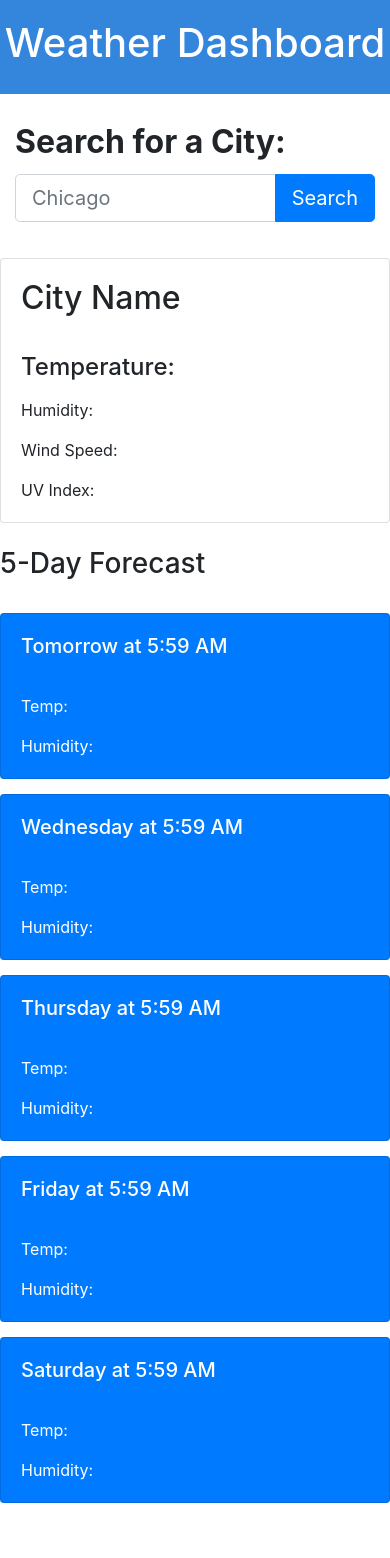
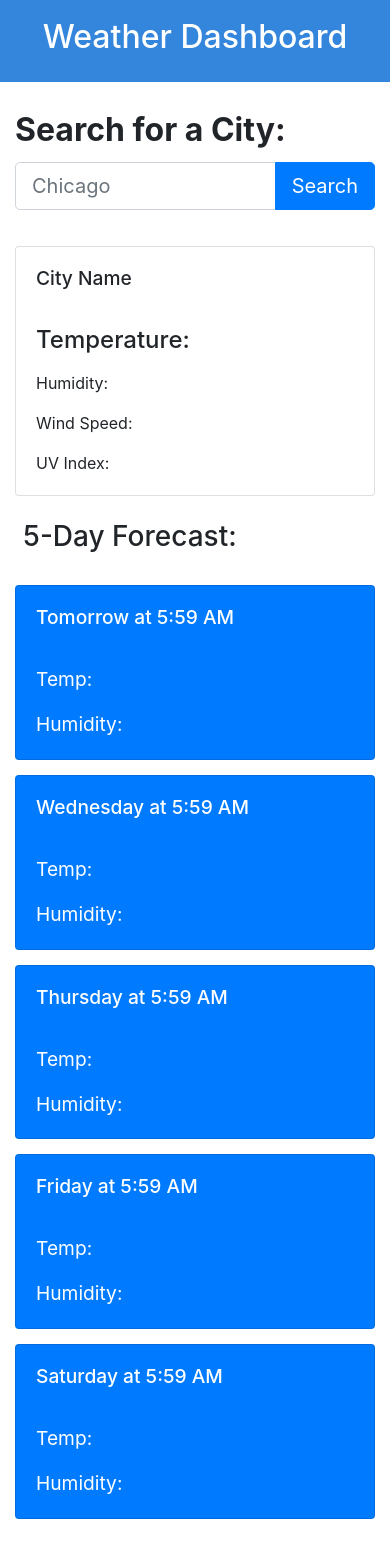
Before and after one commit to rsg71/Weather-App, a plain HTML site: page index.html in a window 390 px wide. Before the commit the page ends 1518 px from the top, so only its background shows below. Drawn offline with nearby package versions, Linux system fonts and the light colour scheme; no server answers.

Commit message:
reformatted for mobile responsiveness

```diff
--- a/index.html
+++ b/index.html
@@ -27,15 +27,13 @@
     <div class="container-fluid">
 
 
-        <div class="row">
+        <div class="row mb-5">
             <!-- aside (search bar and city list) -->
             <div class="col-lg-3">
-                <aside>
-
                 <label class="city-search">Search for a City:</label>
                 <div class="input-group input-group-lg mb-3">
-                        <input type="text" id="city-input" class="form-control" placeholder="Chicago"
-                            aria-label="Chicago" aria-describedby="button-addon2">
+                    <input type="text" id="city-input" class="form-control" placeholder="Chicago" aria-label="Chicago"
+                        aria-describedby="button-addon2">
                     <div class="input-group-append">
                         <button id="search-button" class="btn btn-primary" type="button"
                             id="button-addon2">Search</button>
@@ -43,12 +41,12 @@
                 </div>
                 <div class="list-group" id="button-list">
                 </div>
+            </div>
 
-                </aside>
-            </div>
             <!-- city and five day forecast -->
             <div class="col-lg-8">
                 <div class="row">
+                    <div class="col">
                         <div class="card big-card">
                             <div class="card-body">
                                 <h2 class="card-title" id="city-name">
@@ -61,27 +59,19 @@
                             </div>
                         </div>
                     </div>
-
-                <br>
-
-                <div class="row five-day-forecast">
-                    <h3>5-Day Forecast</h3>
                 </div>
 
                 <br>
 
+                <div class="row ml-2">
+                    <h3>5-Day Forecast:</h3>
+                </div>
+                <br>
 
-                <div class="row forecasted-days">
-                    <div class="card-deck" style="width:100%;">
-                        <!-- <div class="card">
-                            <img src="..." class="card-img-top" alt="...">
-                            <div class="card-body">
-                                <h5 class="card-title">Card title</h5>
-                                <p class="card-text">This is a longer card with supporting text below as a natural
-                                    lead-in to additional content. This content is a little bit longer.</p>
-                                <p class="card-text"><small class="text-muted">Last updated 3 mins ago</small></p>
-                            </div>
-                        </div> -->
+
+                <div class="row">
+                    <div class="col">
+                        <div class="card-deck">
                             <div class="card bg-primary text-white">
                                 <div class="card-body">
                                     <h5 class="card-title" id="DayAhead1"></h5>
@@ -123,57 +113,21 @@
                                 </div>
                             </div>
                         </div>
+
                     </div>
 
-                <!-- <div class="row forecasted-days card-deck">
-                    <div class="card text-white bg-primary mb-3 ">
-                        <div class="card-header" id="DayAhead1"></div>
-                        <div class="card-body">
-                            <img id="weatherLogoDay1">
-                            <p class="card-text forecast-temp Temp1">Temp:</p>
-                            <p class="card-text forecast-humidity Hum1">Humidity:</p>
-                        </div>
                 </div>
 
-                    <div class="card text-white bg-primary mb-3 ">
-                        <div class="card-header" id="DayAhead2"></div>
-                        <div class="card-body">
-                            <img id="weatherLogoDay2">
-                            <p class="card-text forecast-temp Temp2">Temp:</p>
-                            <p class="card-text forecast-humidity Hum2">Humidity:</p>
-                        </div>
             </div>
 
-                    <div class="card text-white bg-primary mb-3 ">
-                        <div class="card-header" id="DayAhead3"></div>
-                        <div class="card-body">
-                            <img id="weatherLogoDay3">
-                            <p class="card-text forecast-temp Temp3">Temp:</p>
-                            <p class="card-text forecast-humidity Hum3">Humidity:</p>
-                        </div>
+            <div class="col-lg-1">
+
             </div>
 
-                    <div class="card text-white bg-primary mb-3 ">
-                        <div class="card-header" id="DayAhead4"></div>
-                        <div class="card-body">
-                            <img id="weatherLogoDay4">
-                            <p class="card-text forecast-temp Temp4">Temp:</p>
-                            <p class="card-text forecast-humidity Hum4">Humidity:</p>
-                        </div>
+
         </div>
 
-                    <div class="card text-white bg-primary mb-3 ">
-                        <div class="card-header" id="DayAhead5"></div>
-                        <div class="card-body">
-                            <img id="weatherLogoDay5">
-                            <p class="card-text forecast-temp Temp5">Temp:</p>
-                            <p class="card-text forecast-humidity Hum5">Humidity:</p>
-                        </div>
-                    </div>
-                </div> -->
-            </div>
-            <div class="col-lg-1"></div>
-        </div>
+
 
     </div>
 
--- a/style.css
+++ b/style.css
@@ -1,5 +1,4 @@
 .navbar {
-    width:100%;
     justify-content:center;
     background-color: rgba(10, 109, 214, 0.827) !important;
 }
@@ -12,9 +11,6 @@ form {
     margin-bottom:1rem;
 }
 
-.big-card {
-    width:100%;
-}
 
 .city-search {
     font-size:2rem;
@@ -23,8 +19,13 @@ form {
 
 
 
-.fas {
-    color:black;
+.card-deck p {
+    font-size: 0.8em
+}
+
+
+.card-title {
+    font-size: 15px;
 }
 
 #currentDay {
@@ -39,24 +40,24 @@ form {
     padding-left:4px;
 }
 
-
-.card-header {
-    font-size: .9rem;
-}
-
-
 .list-group {
     margin-bottom: 20px;
 }
 
-/* testing purposes */
 
-/* .five-day-forecast {
-    background-color:red;
 
-} */
+@media screen and (max-width: 768px) {
+    .navbar-brand {
+        font-size: 2rem;
+    }
+}
 
-/* .forecasted-days {
-    background-color: yellow;
-    outline: 1px solid red;
-} */
+
+@media screen and (max-width: 576px) {
+    .card-title {
+        font-size: 1.2em;
+    }
+    .card-deck p {
+        font-size: 1.2em
+    }
+}
```
Also changed, not shown: text.html (added, +47 -0 lines). Lines whose indentation alone changed are shown as unchanged.
